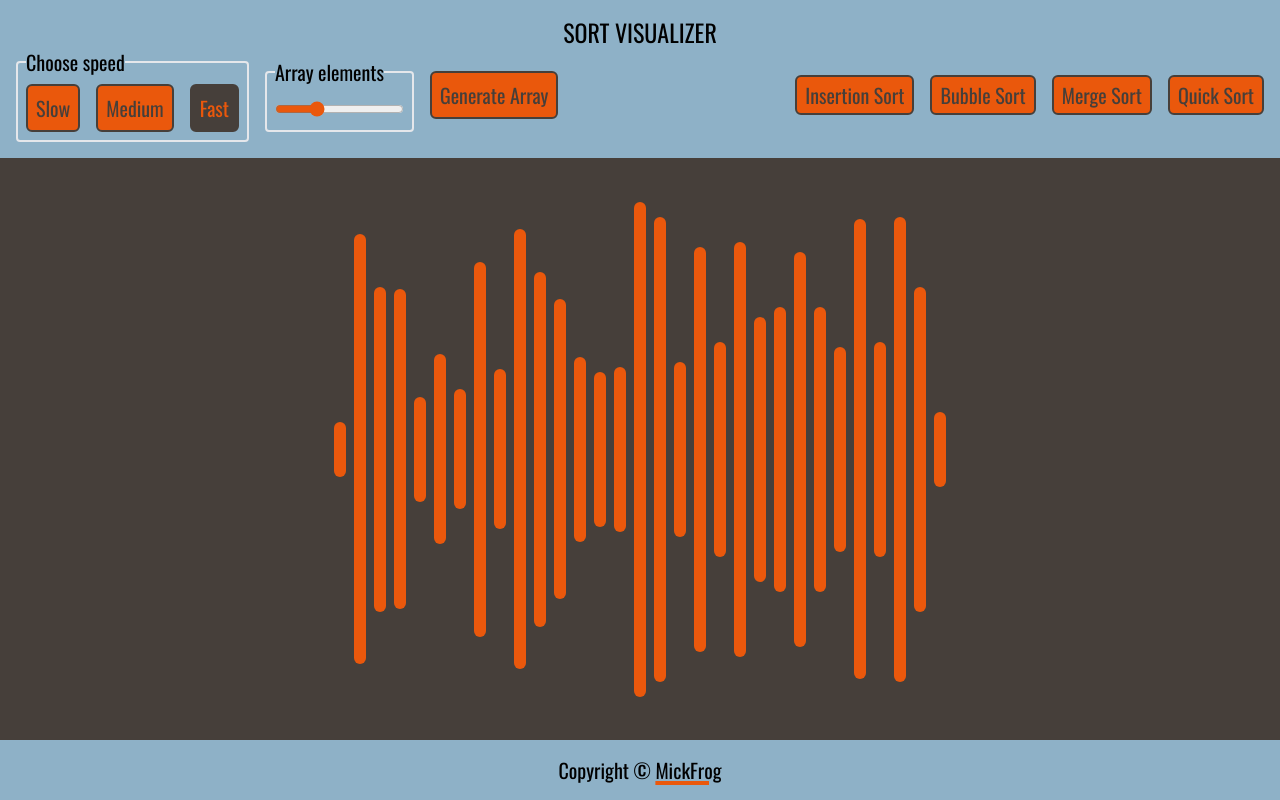
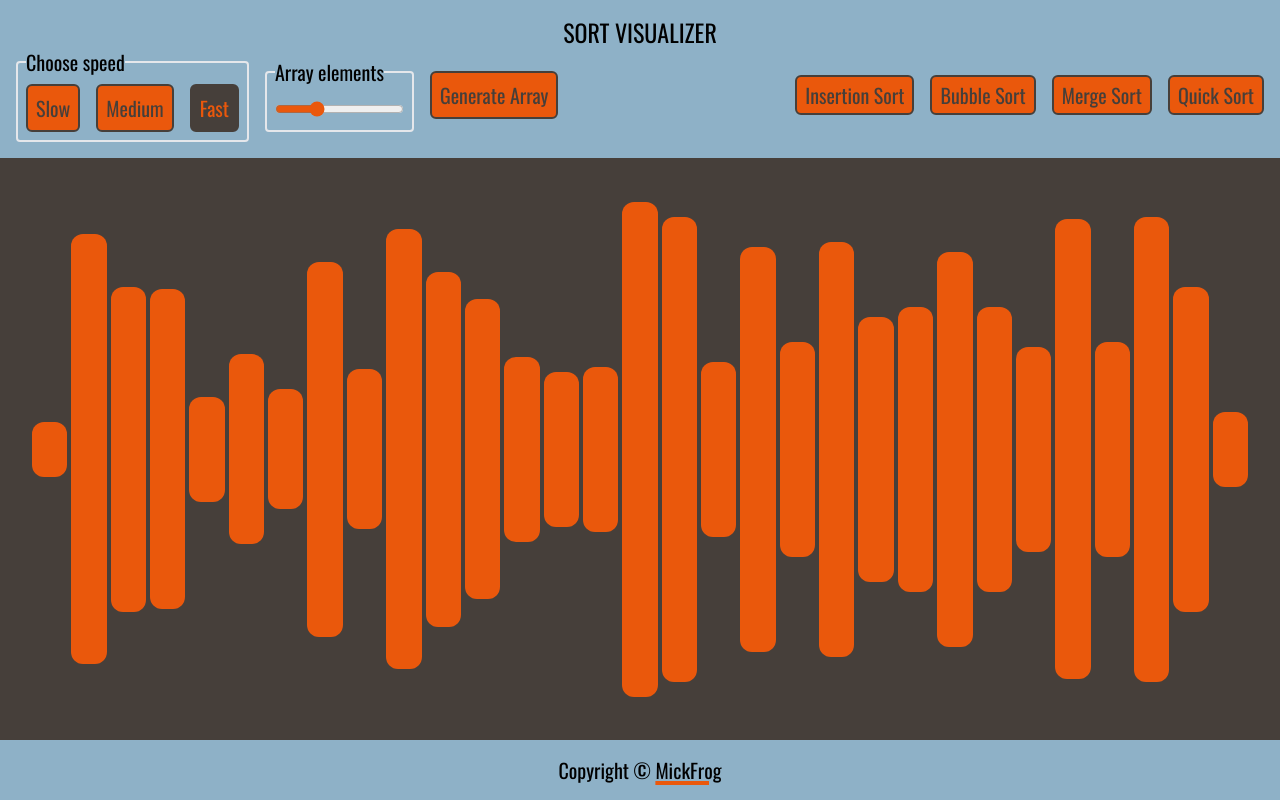
Before and after one commit to MickFrog/sort-visualizer, a React (Create React App) app: page / in a window 1280 px wide. Built offline with nearby package versions, Linux system fonts and the light colour scheme.

Commit message:
add adaptive array divs sizing

```diff
--- a/src/components/Content.js
+++ b/src/components/Content.js
@@ -3,10 +3,7 @@ const Content = (props) => {
 
   return (
     <main className="w-full p-4 bg-[#463F3A] flex justify-center flex-auto flex-shrink-0">
-      <div
-        ref={barsRef}
-        className="w-full px-4 grid grid-cols-[repeat(auto-fit,_12px)] gap-2 justify-center items-center transition-all duration-300"
-      >
+      <div ref={barsRef} className="array-container">
         {arr.map((val, index) => {
           return (
             <div
--- a/src/index.css
+++ b/src/index.css
@@ -41,6 +41,12 @@ input[type="range"] {
   @apply bg-[#463F3A] text-orange-600;
 }
 
+.array-container {
+  display: grid;
+  grid-template-columns: repeat(auto-fit, minmax(0, 1fr));
+  @apply max-w-7xl w-full px-4 gap-1 justify-center items-center transition-all duration-300;
+}
+
 .array-div {
   @apply bg-orange-600 rounded-xl;
 }
```
